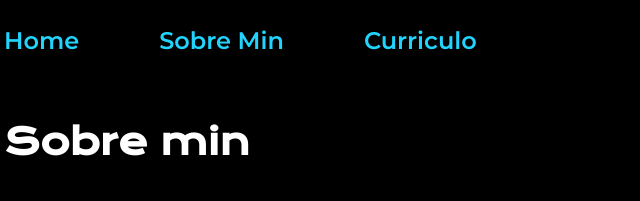
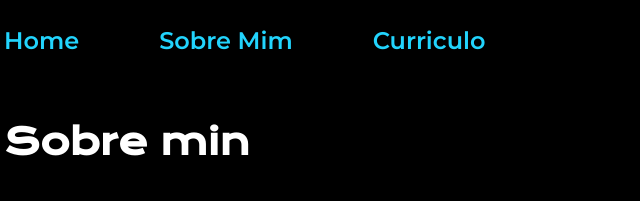
Before and after one commit to elvissilva13/portiflio-fictcio, a plain HTML site: page about.html in a window 1280 px wide. Shown: the top 201 px of the page, 188-828 px from the left. Drawn offline with nearby package versions, Linux system fonts and the light colour scheme.

Commit message:
Atualizar o about.html

```diff
--- a/about.html
+++ b/about.html
@@ -5,13 +5,13 @@
     <meta http-equiv="X-UA-Compatible" content="IE=edge">
     <meta name="viewport" content="width=device-width, initial-scale=1.0">
     <link rel="stylesheet" href="style/style.css">
-    <title>Sobre Min</title>
+    <title>Sobre Mim</title>
 </head>
 <body>
     <header class="cabecalho">
         <nav class="cabecalho__menu">
             <a class="cabecalho__menu__link" href="index.html">Home</a>
-            <a class="cabecalho__menu__link" href="about.html">Sobre Min</a>
+            <a class="cabecalho__menu__link" href="about.html">Sobre Mim</a>
             <a class="cabecalho__menu__link" href="curriculo.html">Curriculo</a>
         </nav>
     </header>
```
